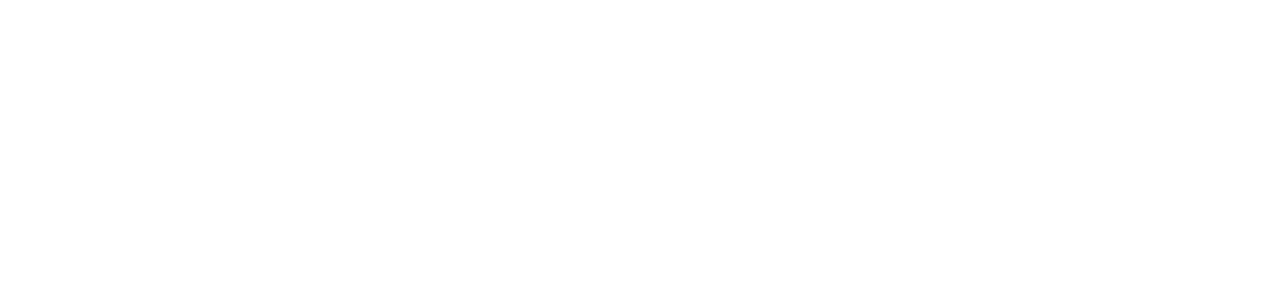
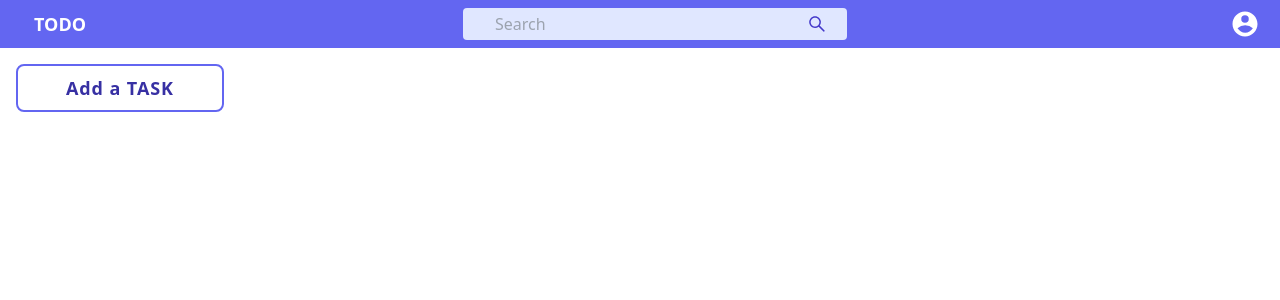
Before and after one commit to AbuHurairah127/todo-by-abu-hurairah, a React (Create React App) app: page / in a window 1280 px wide. Shown: the top 300 px of the page. Built offline with nearby package versions, Linux system fonts and the light colour scheme.

Commit message:
Navbar Completed

```diff
--- a/package.json
+++ b/package.json
@@ -8,6 +8,7 @@
     "@testing-library/user-event": "^13.5.0",
     "react": "^18.0.0",
     "react-dom": "^18.0.0",
+    "react-icons": "^4.3.1",
     "react-scripts": "5.0.1",
     "web-vitals": "^2.1.4"
   },
--- a/src/App.js
+++ b/src/App.js
@@ -1,6 +1,15 @@
 import React from "react";
+import Button from "./components/button/Button";
+import Header from "./components/header/Header";
 function App() {
-  return <div className="App"></div>;
+  return (
+    <div className="App">
+      <Header />
+      <div className="m-4">
+        <Button />
+      </div>
+    </div>
+  );
 }
 
 export default App;
--- a/src/components/button/Button.js
+++ b/src/components/button/Button.js
@@ -3,8 +3,8 @@ import React from "react";
 const Button = (props) => {
   return (
     <div className="">
-      <button className="tracking-wider text-indigo-800  text-lg font-bold border-2 border-indigo-500 rounded-lg px-12 py-2 transition delay-50 ease-in-out    hover:bg-indigo-500 hover:text-white hover:border-indigo-500 duration-500 focus:outline-none focus:ring-4 focus:ring-indigo-300">
-        {props.btn.label}
+      <button className="tracking-wider text-indigo-800  text-lg font-bold border-2 border-indigo-500 rounded-lg px-12 py-2 transition delay-50 ease-in-out hover:bg-indigo-500 hover:text-white hover:border-indigo-500 duration-500 focus:outline-none focus:ring-4 focus:ring-indigo-300">
+        Add a TASK
       </button>
     </div>
   );
--- a/src/components/header/Header.js
+++ b/src/components/header/Header.js
@@ -0,0 +1,34 @@
+import React from "react";
+import { AiOutlineSearch } from "react-icons/ai";
+import { RiAccountCircleFill } from "react-icons/ri";
+const Header = () => {
+  return (
+    <div className="h-12 bg-indigo-500 w-full flex items-center justify-between">
+      <div className="left mx-8">
+        <a
+          href="/"
+          className="text-white font-bold text-lg focus:outline-none focus:outline-4 focus:outline-indigo-300 rounded-sm p-0.5 "
+        >
+          TODO
+        </a>
+      </div>
+      <div className="center flex">
+        <input
+          type="text"
+          placeholder="Search"
+          className="bg-indigo-100 rounded py-1 px-8 pr-16 w-96 focus:outline-none"
+        />
+        <div className="text-indigo-700 cursor-pointer text-xl relative right-10 top-1.5">
+          <AiOutlineSearch />
+        </div>
+      </div>
+      <div className="right text-white text-3xl mx-5 cursor-pointer hover:text-indigo-700 hover:bg-white rounded-full transition delay-50 ease-in-out">
+        <a href="">
+          <RiAccountCircleFill />
+        </a>
+      </div>
+    </div>
+  );
+};
+
+export default Header;
```
Also changed, not shown: src/components/header/HeaderStyle.js (deleted), 1 other file (tests, documents, lock files or other folders).
